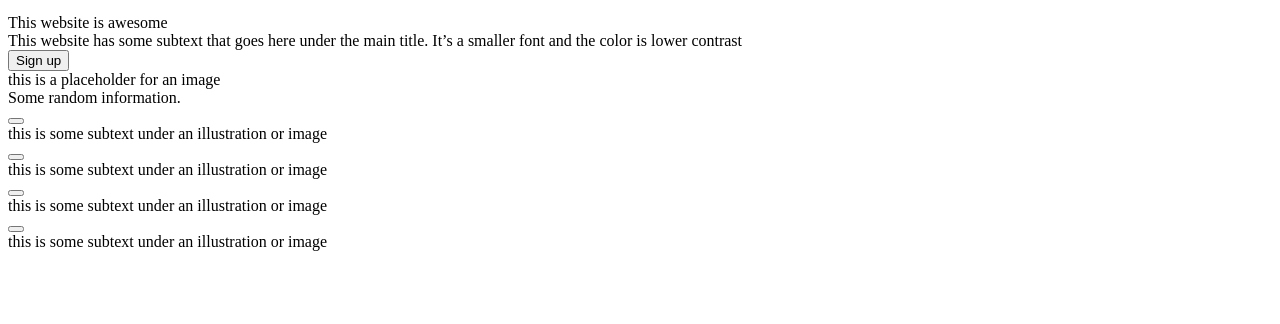
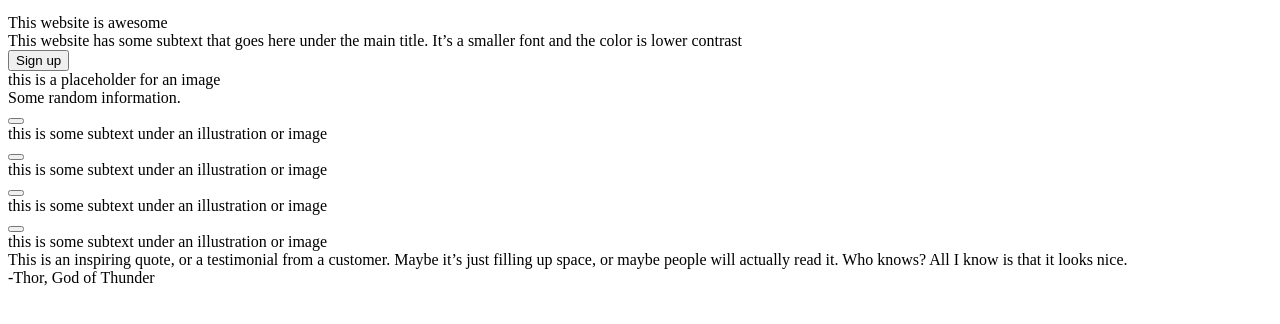
Before and after one commit to yanmiguelchibuezeumeji/Landing_Page, a plain HTML site: page index.html in a window 1280 px wide. Shown: the part 98-422 px from the top of the page. Drawn offline with Linux system fonts and the light colour scheme.

Commit message:
Add a div element named Quote in the index.html
This div contains some quote and another div element.

```diff
--- a/index.html
+++ b/index.html
@@ -47,6 +47,11 @@
       </div>
     </div>
   </div>
+  <div class="Quote">
+    This is an inspiring quote, or a testimonial from a customer. Maybe it&rsquo;s just filling up space, or maybe
+    people will actually read it. Who knows? All I know is that it looks nice.
+    <div>-Thor, God of Thunder</div>
+  </div>
 
 </body>
 
```
